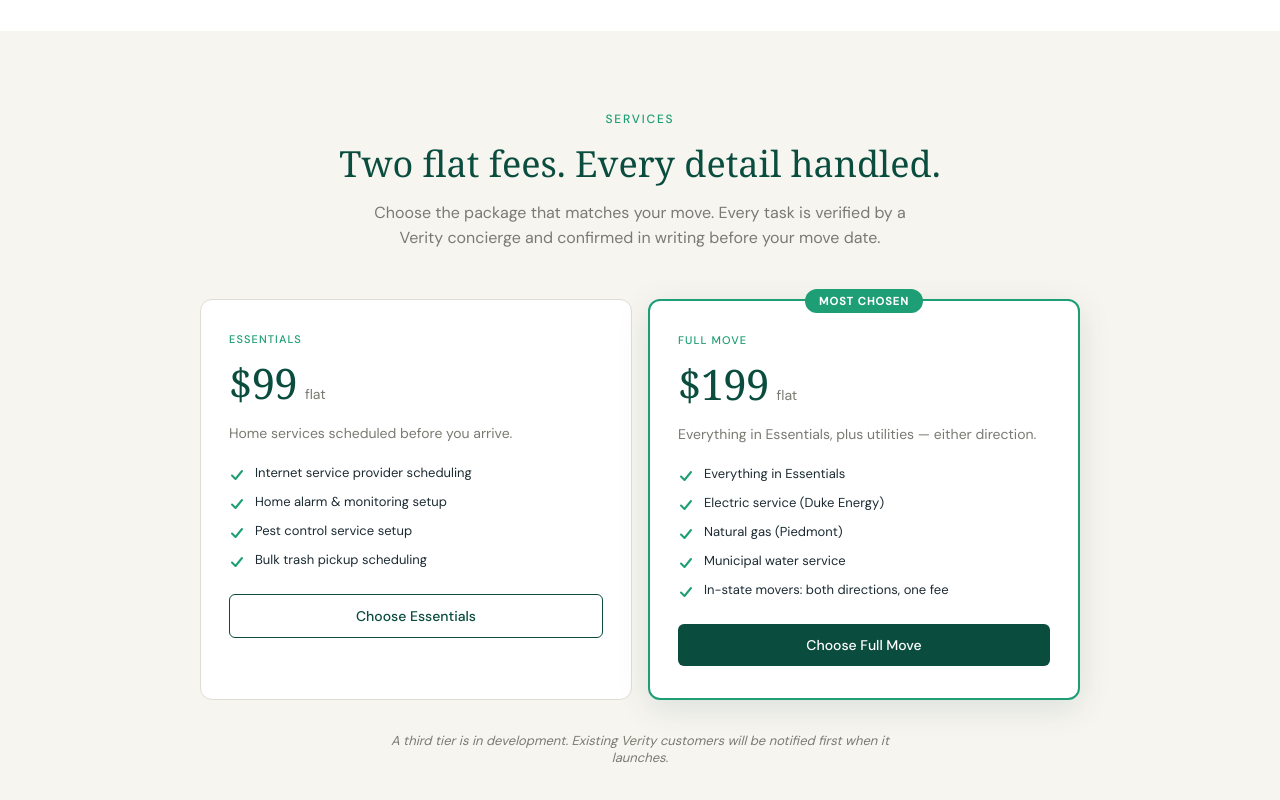
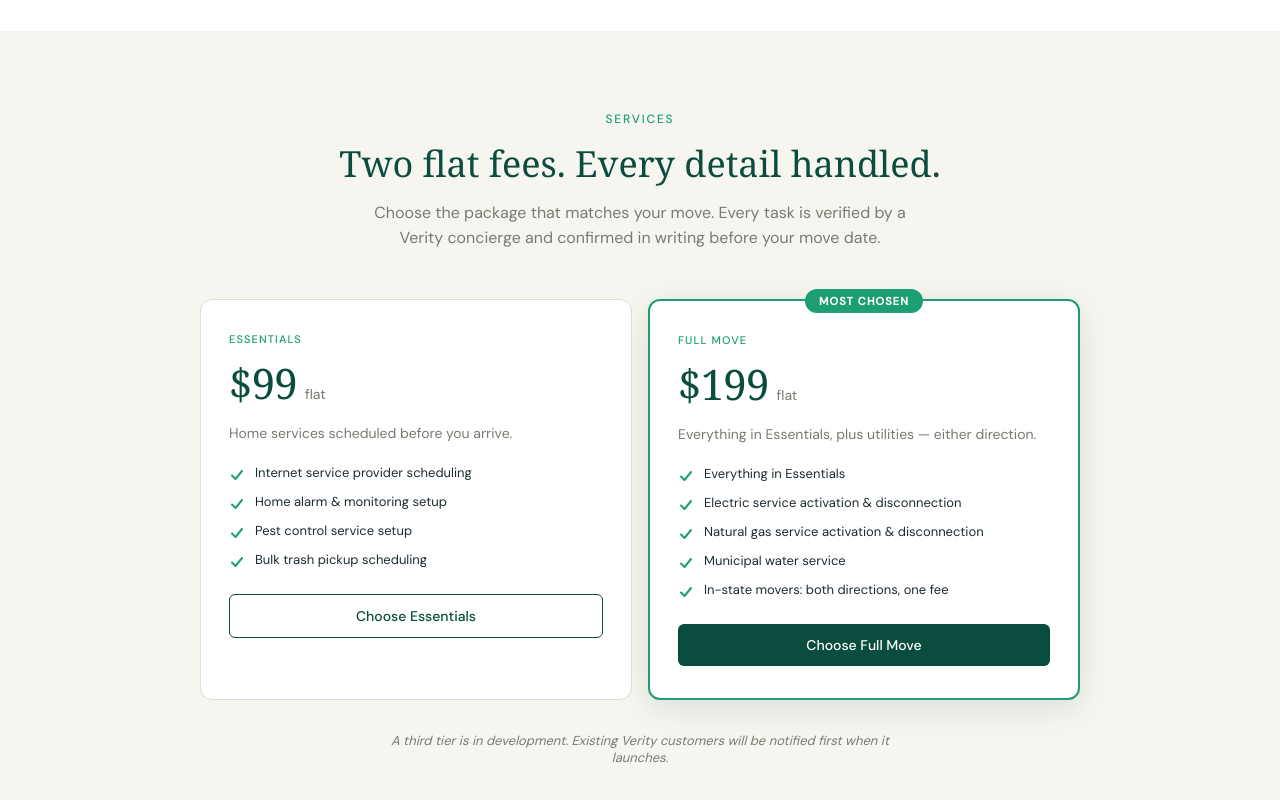
Before and after one commit to verityrelocation/Verity-Relocation, a Next.js app: page / in a window 1280 px wide. Shown: the part 978-1778 px from the top of the page. Built offline with nearby package versions, Linux system fonts and the light colour scheme.

Commit message:
Update page.js

```diff
--- a/src/app/page.js
+++ b/src/app/page.js
@@ -21,7 +21,7 @@
           </div>
         </div>
         <div className="hero-right">
-          {[{ provider: "Duke Energy", status: "Active", detail: "Account #4821-7739" }, { provider: "Google Fiber", status: "Scheduled", detail: "Install: June 3, 9am\u20131pm" }, { provider: "City of Durham Water", status: "Active", detail: "Account #DWS-0094512" }].map((item, i) => (
+          {[{ provider: "Electric service", status: "Active", detail: "Account #4821-7739" }, { provider: "Internet", status: "Scheduled", detail: "Install: June 3, 9am\u20131pm" }, { provider: "Water service", status: "Active", detail: "Account #DWS-0094512" }].map((item, i) => (
             <div key={i} style={{ background: C.white, border: `1px solid ${C.border}`, borderRadius: 10, padding: "16px 20px", display: "flex", alignItems: "center", justifyContent: "space-between", opacity: visible ? 1 : 0, transform: visible ? "translateX(0)" : "translateX(30px)", transition: `opacity 0.6s ease ${0.3 + i * 0.15}s, transform 0.6s ease ${0.3 + i * 0.15}s` }}>
               <div>
                 <div style={{ fontFamily: "'DM Sans', sans-serif", fontSize: 15, fontWeight: 500, color: C.ink }}>{item.provider}</div>
@@ -87,8 +87,8 @@
               tag: "Everything in Essentials, plus utilities \u2014 either direction.",
               services: [
                 "Everything in Essentials",
-                "Electric service (Duke Energy)",
-                "Natural gas (Piedmont)",
+                "Electric service activation & disconnection",
+                "Natural gas service activation & disconnection",
                 "Municipal water service",
                 "In-state movers: both directions, one fee"
               ],
@@ -140,7 +140,7 @@
 function HomeFAQ() {
   const [open, setOpen] = useState(null);
   const faqs = [
-    { q: "What exactly does Verity do?", a: "We coordinate utility activation and disconnection (Duke Energy, Piedmont Gas, city water), internet service provider scheduling, home alarm setup, pest control setup, and bulk trash pickup on your behalf. You sign a simple Task Authorization and we handle every call, portal submission, and scheduling confirmation." },
+    { q: "What exactly does Verity do?", a: "We coordinate utility activation and disconnection (electric, natural gas, municipal water), internet service provider scheduling, home alarm setup, pest control setup, and bulk trash pickup on your behalf. You sign a simple Task Authorization and we handle every call, portal submission, and scheduling confirmation." },
     { q: "Is my personal information safe?", a: "Yes. Your SSN and driver\u2019s license number are stored in an encrypted PII vault (Skyflow) and automatically purged 24 hours after your engagement is complete. This data is tokenized \u2014 it never enters our standard database. Payments are processed through Stripe\u2019s hosted checkout." },
     { q: "How is this different from a checklist app?", a: "Checklist apps tell you what to do. We do it. You don\u2019t make a single phone call, navigate a single portal, or wait on hold. We execute the provider interactions end-to-end." },
     { q: "Do I need to share my login credentials?", a: "No. We create new accounts or manage service requests directly with providers using your Task Authorization. We never ask for or store your existing login credentials." },
```
